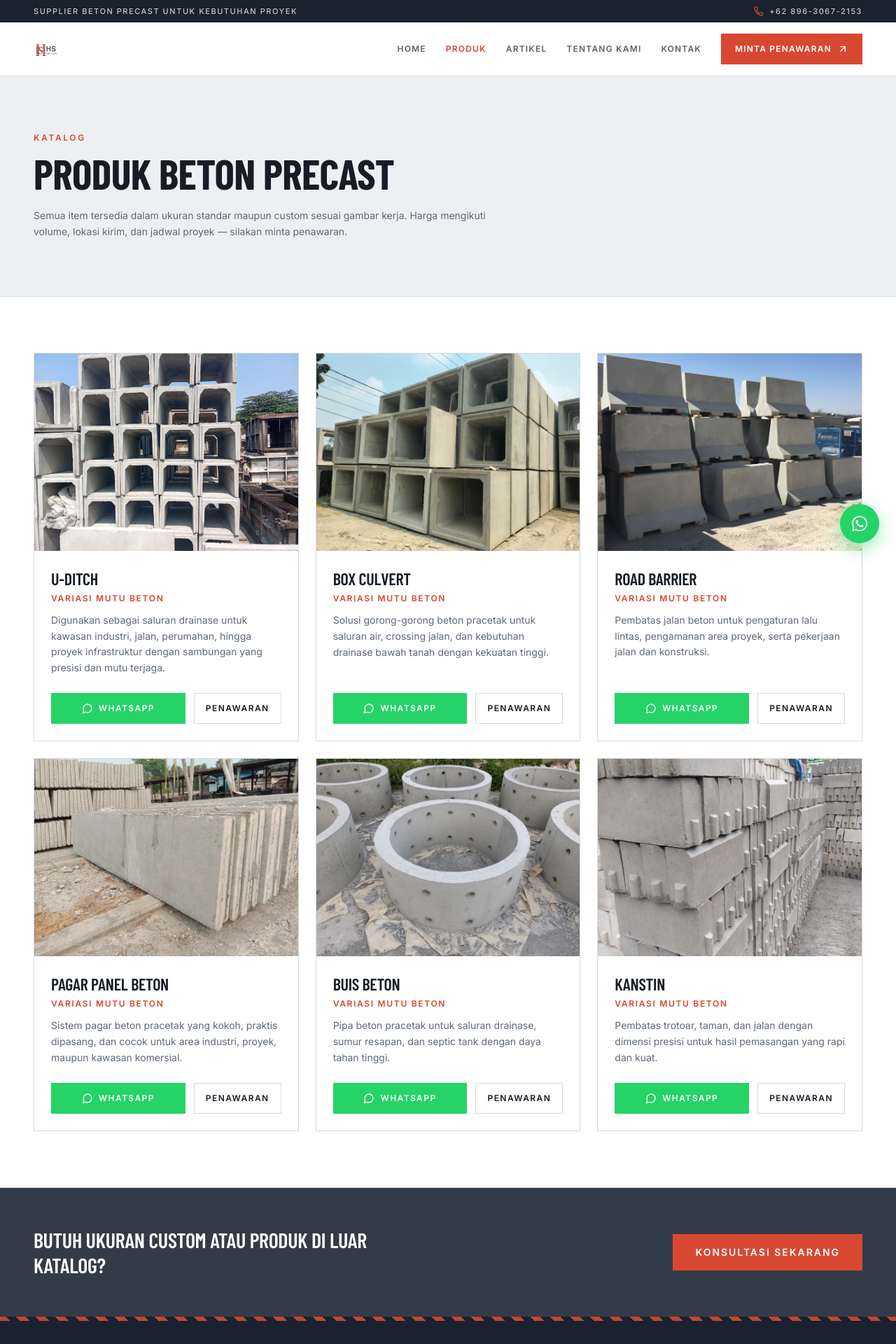
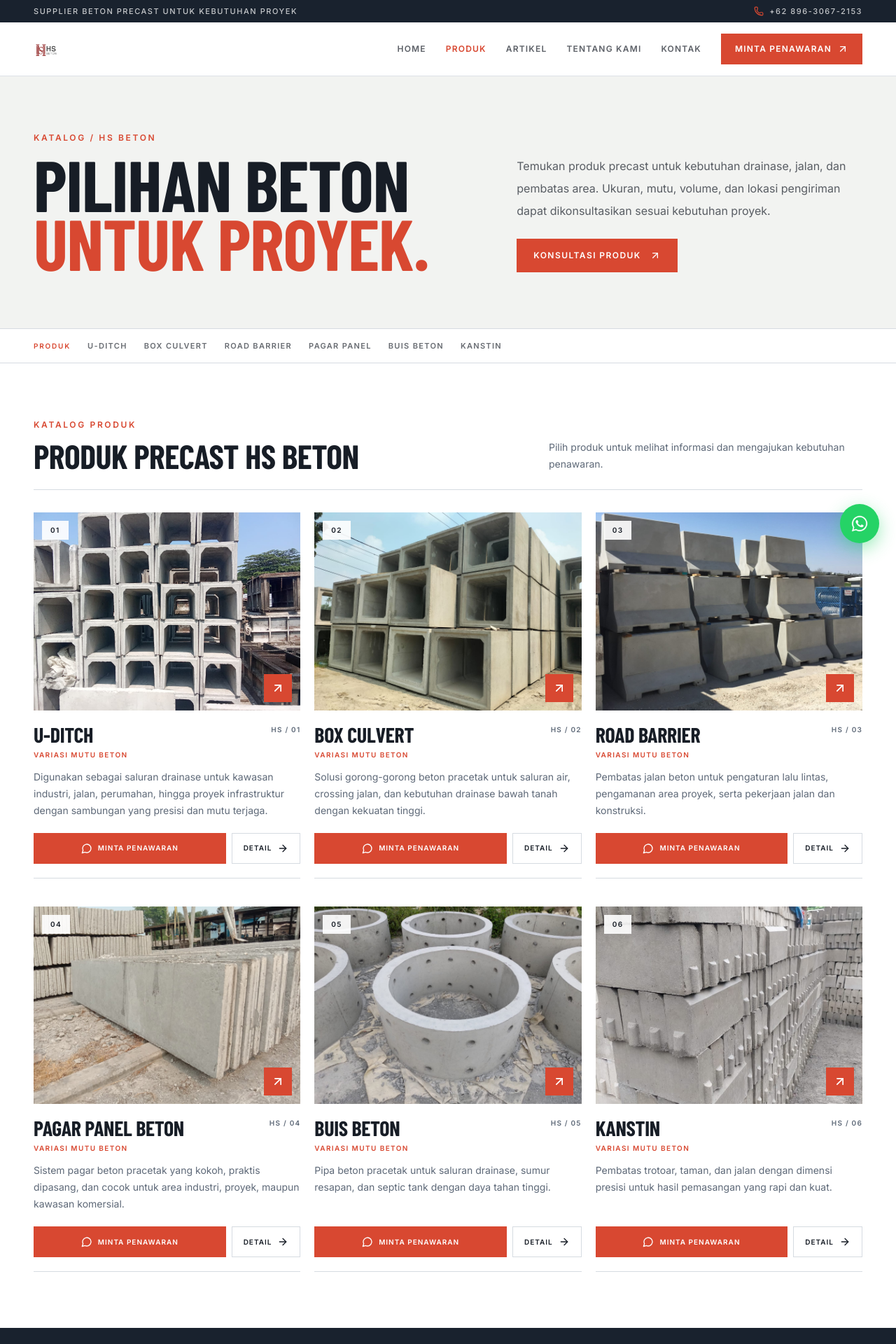
Before and after one commit to helloneet/hsbeton-website-new, a React (Vite) app in the folder apps/web/: page /produk in a window 1280 px wide. Shown: the top 1920 px of the page at 70% size. Built offline with nearby package versions, Linux system fonts and the light colour scheme; the HTML template or start-up script is replaced by a standard one; what pocketbase would draw is missing.

Commit message:
Redesign product catalog with editorial product grid

```diff
--- a/apps/web/src/pages/ProdukPage.jsx
+++ b/apps/web/src/pages/ProdukPage.jsx
@@ -1,64 +1,63 @@
 import React from 'react';
 import { Helmet } from 'react-helmet';
 import { Link } from 'react-router-dom';
-import { MessageCircle } from 'lucide-react';
+import { ArrowUpRight, ArrowRight, MessageCircle, Ruler } from 'lucide-react';
 import Layout from '@/components/Layout';
 import { products, waLink, trackWhatsApp } from '@/data/site';
+
+const categories = ['U-Ditch', 'Box Culvert', 'Road Barrier', 'Pagar Panel', 'Buis Beton', 'Kanstin'];
 
 export default function ProdukPage() {
   return (
     <Layout>
       <Helmet>
-        <title>Produk Beton Precast — U-Ditch, Box Culvert, Road Barrier | HS Beton</title>
-        <meta
-          name="description"
-          content="Katalog produk beton precast HS Beton: U-ditch, box culvert, road barrier, pagar panel, buis beton, dan kanstin dengan spesifikasi yang dapat disesuaikan dengan kebutuhan proyek."
-        />
+        <title>Katalog Produk Beton Precast — HS Beton</title>
+        <meta name="description" content="Jelajahi katalog beton precast HS Beton untuk drainase, jalan, dan kebutuhan konstruksi. Konsultasikan ukuran dan spesifikasi proyek." />
       </Helmet>
 
-      <section className="border-b border-border bg-[hsl(var(--muted))]">
-        <div className="rail py-16 lg:py-20">
-          <p className="eyebrow mb-3">Katalog</p>
-          <h1 className="display max-w-3xl text-5xl font-bold uppercase leading-[0.95] sm:text-6xl">
-            Produk beton precast
-          </h1>
-          <p className="mt-5 max-w-2xl text-sm leading-relaxed text-muted-foreground">
-            Semua item tersedia dalam ukuran standar maupun custom sesuai gambar kerja.
-            Harga mengikuti volume, lokasi kirim, dan jadwal proyek — silakan minta penawaran.
-          </p>
+      <section className="bg-[#F2F3F1]">
+        <div className="rail grid gap-8 py-12 sm:py-16 lg:grid-cols-[1fr_0.75fr] lg:items-end lg:py-20">
+          <div>
+            <p className="eyebrow mb-4">Katalog / HS Beton</p>
+            <h1 className="display max-w-4xl text-[clamp(3.5rem,8vw,7.5rem)] font-bold uppercase leading-[0.82]">Pilihan beton<br /><span className="text-accent">untuk proyek.</span></h1>
+          </div>
+          <div className="max-w-xl lg:justify-self-end">
+            <p className="text-sm leading-7 text-foreground/70 sm:text-base sm:leading-8">Temukan produk precast untuk kebutuhan drainase, jalan, dan pembatas area. Ukuran, mutu, volume, dan lokasi pengiriman dapat dikonsultasikan sesuai kebutuhan proyek.</p>
+            <a href={waLink('Halo HS Beton, saya ingin konsultasi katalog produk beton precast.')} target="_blank" rel="noreferrer" onClick={trackWhatsApp} className="mt-6 inline-flex min-h-12 items-center gap-3 bg-accent px-6 text-xs font-bold uppercase tracking-[0.12em] text-white">Konsultasi Produk <ArrowUpRight className="h-4 w-4" /></a>
+          </div>
         </div>
       </section>
 
-      <section className="rail py-16 lg:py-20">
-        <div className="grid gap-6 sm:grid-cols-2 xl:grid-cols-3">
-          {products.map((p) => (
-            <article
-  key={p.slug}
-  className="group flex flex-col border border-border bg-white transition-all duration-300 hover:border-accent hover:shadow-md"
->
-              <div className="aspect-[4/3] overflow-hidden">
-                <img src={p.image} alt={`Produk ${p.name} HS Beton`} loading="lazy" className="h-full w-full object-cover transition-transform duration-500 group-hover:scale-105" />
-              </div>
-              <div className="flex flex-1 flex-col p-6">
-                <h2 className="display text-2xl font-semibold uppercase">{p.name}</h2>
-                <p className="mt-1 text-xs font-semibold uppercase tracking-[0.14em] text-accent">{p.spec}</p>
-                <p className="mt-3 flex-1 text-sm leading-relaxed text-muted-foreground">{p.desc}</p>
-                <div className="mt-6 flex gap-3">
-                  <a
-                    href={waLink(`Halo HS Beton, saya ingin penawaran untuk produk ${p.name}.`)}
-                    target="_blank"
-                    rel="noreferrer"
-                    onClick={trackWhatsApp}
-                    className="inline-flex min-h-[44px] flex-1 items-center justify-center gap-2 bg-[#25D366] hover:bg-[#1EBE5D] px-4 text-xs font-semibold uppercase tracking-[0.12em] text-white transition-colors active:scale-[0.98]"
-                  >
-                    <MessageCircle className="h-4 w-4" /> WhatsApp
-                  </a>
-                  <Link
-                    to="/kontak"
-                    className="inline-flex min-h-[44px] items-center justify-center border border-border px-4 text-xs font-semibold uppercase tracking-[0.12em] text-foreground hover:border-foreground active:scale-[0.98]"
-                  >
-                    Penawaran
-                  </Link>
+      <div className="sticky top-[68px] z-30 border-y border-border bg-white/95 backdrop-blur sm:top-[76px]">
+        <div className="rail flex items-center gap-6 overflow-x-auto py-4">
+          <span className="shrink-0 text-[10px] font-bold uppercase tracking-[0.18em] text-accent">Produk</span>
+          {categories.map((name) => <span key={name} className="shrink-0 text-[11px] font-semibold uppercase tracking-[0.12em] text-foreground/65">{name}</span>)}
+        </div>
+      </div>
+
+      <section className="rail py-12 sm:py-16 lg:py-20">
+        <div className="mb-8 flex flex-col gap-4 border-b border-border pb-6 sm:flex-row sm:items-end sm:justify-between">
+          <div><p className="eyebrow mb-3">Katalog Produk</p><h2 className="display text-4xl font-bold uppercase leading-[0.9] sm:text-5xl">Produk precast HS Beton</h2></div>
+          <p className="max-w-md text-sm leading-6 text-muted-foreground">Pilih produk untuk melihat informasi dan mengajukan kebutuhan penawaran.</p>
+        </div>
+
+        <div className="grid gap-x-5 gap-y-10 sm:grid-cols-2 lg:grid-cols-3">
+          {products.map((p, index) => (
+            <article key={p.slug} className="group flex flex-col">
+              <Link to={`/artikel/${p.slug}`} className="relative block overflow-hidden bg-[#eef0f1]">
+                <span className="absolute left-3 top-3 z-10 bg-white/90 px-3 py-1.5 text-[10px] font-bold tracking-[0.14em]">{String(index + 1).padStart(2, '0')}</span>
+                <img src={p.image} alt={`Produk ${p.name} HS Beton`} loading="lazy" className="aspect-[1.35/1] w-full object-cover transition duration-700 group-hover:scale-[1.04]" />
+                <span className="absolute bottom-3 right-3 grid h-10 w-10 place-items-center bg-accent text-white transition group-hover:bg-[hsl(var(--primary))]"><ArrowUpRight className="h-5 w-5" /></span>
+              </Link>
+              <div className="flex flex-1 flex-col border-b border-border pb-5">
+                <div className="flex items-start justify-between gap-3 pt-4">
+                  <div><h2 className="display text-2xl font-bold uppercase sm:text-3xl">{p.name}</h2><p className="mt-1 text-[10px] font-bold uppercase tracking-[0.14em] text-accent">{p.spec}</p></div>
+                  <span className="mt-1 text-[10px] font-semibold tracking-[0.12em] text-muted-foreground">HS / {String(index + 1).padStart(2, '0')}</span>
+                </div>
+                <p className="mt-3 flex-1 text-sm leading-6 text-muted-foreground">{p.desc}</p>
+                <div className="mt-5 flex flex-col gap-2 sm:flex-row">
+                  <a href={waLink(`Halo HS Beton, saya ingin meminta penawaran untuk produk ${p.name}.`)} target="_blank" rel="noreferrer" onClick={trackWhatsApp} className="inline-flex min-h-11 flex-1 items-center justify-center gap-2 bg-accent px-4 text-[10px] font-bold uppercase tracking-[0.1em] text-white transition hover:brightness-95"><MessageCircle className="h-4 w-4" /> Minta Penawaran</a>
+                  <Link to={`/artikel/${p.slug}`} className="inline-flex min-h-11 items-center justify-center gap-2 border border-border px-4 text-[10px] font-bold uppercase tracking-[0.1em] transition hover:border-foreground">Detail <ArrowRight className="h-4 w-4" /></Link>
                 </div>
               </div>
             </article>
@@ -66,18 +65,10 @@ export default function ProdukPage() {
         </div>
       </section>
 
-      <section className="border-t border-border bg-[hsl(var(--steel))]">
-        <div className="rail flex flex-col gap-6 py-14 md:flex-row md:items-center md:justify-between">
-          <p className="display max-w-xl text-2xl font-semibold uppercase text-white sm:text-3xl">
-            Butuh ukuran custom atau produk di luar katalog?
-          </p>
-          <a href={waLink('Halo HS Beton, saya butuh produk precast ukuran custom.')}
-          target="_blank"
-          rel="noreferrer"
-          onClick={trackWhatsApp}
-          className="inline-flex min-h-[52px] items-center justify-center bg-accent px-8 text-sm font-semibold uppercase tracking-[0.14em] text-[hsl(var(--accent-foreground))] active:scale-[0.98]">
-            Konsultasi Sekarang
-          </a>
+      <section className="bg-[hsl(var(--primary))] text-white">
+        <div className="rail grid gap-7 py-12 sm:py-16 lg:grid-cols-[1fr_auto] lg:items-center">
+          <div><p className="text-[10px] font-bold uppercase tracking-[0.18em] text-white/50">Kebutuhan khusus?</p><h2 className="display mt-3 max-w-3xl text-4xl font-bold uppercase leading-[0.9] sm:text-5xl">Ukuran dan spesifikasi<br className="hidden sm:block" /> dapat didiskusikan.</h2><p className="mt-4 max-w-xl text-sm leading-7 text-white/65">Siapkan gambar kerja, ukuran, volume, dan lokasi proyek untuk mempermudah konsultasi.</p></div>
+          <a href={waLink('Halo HS Beton, saya ingin konsultasi produk precast custom sesuai kebutuhan proyek.')} target="_blank" rel="noreferrer" onClick={trackWhatsApp} className="inline-flex min-h-14 items-center justify-center gap-3 bg-accent px-7 text-xs font-bold uppercase tracking-[0.12em] text-white">Konsultasi Custom <ArrowUpRight className="h-4 w-4" /></a>
         </div>
       </section>
     </Layout>
```
